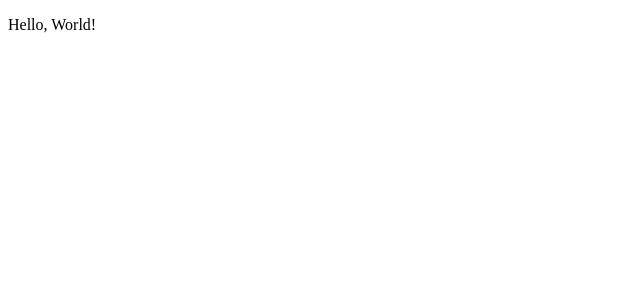
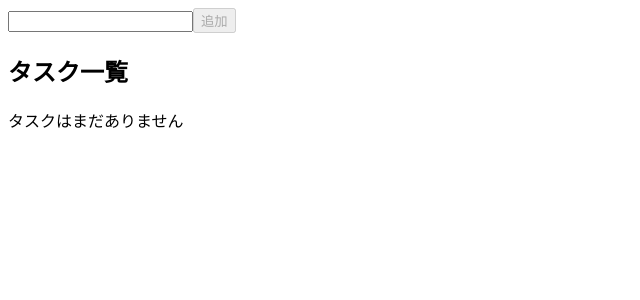
Before and after one commit to utsubo256/react-practices, a React (Vite) app: page / in a window 1280 px wide. Shown: the top 300 px of the page, without its empty margins (0-640 px from the left). Built offline with nearby package versions, Linux system fonts and the light colour scheme.

Commit message:
タスク追加と一覧表示機能の実装

```diff
--- a/src/App.jsx
+++ b/src/App.jsx
@@ -1,7 +1,27 @@
+import { useState } from "react";
+import TaskForm from "./TaskForm";
+import TaskList from "./TaskList";
+
 function App() {
+  const [tasks, setTasks] = useState([]);
+
+  function handleAddTask(title) {
+    if (title.trim() === "") return;
+
+    setTasks((previousTasks) => [
+      ...previousTasks,
+      {
+        id: crypto.randomUUID(),
+        title,
+        completed: false,
+      },
+    ]);
+  }
+
   return (
     <>
-      <p>Hello, World!</p>
+      <TaskForm onAddTask={handleAddTask} />
+      <TaskList tasks={tasks} />
     </>
   );
 }
--- /dev/null
+++ b/src/TaskForm.jsx
@@ -0,0 +1,20 @@
+import { useState } from "react";
+
+function TaskForm({ onAddTask }) {
+  const [title, setTitle] = useState("");
+
+  function handleSubmit(event) {
+    event.preventDefault();
+    onAddTask(title);
+    setTitle("");
+  }
+
+  return (
+    <form onSubmit={handleSubmit}>
+      <input value={title} onChange={(e) => setTitle(e.target.value)} />
+      <button disabled={title.trim() === ""}>追加</button>
+    </form>
+  );
+}
+
+export default TaskForm;
--- /dev/null
+++ b/src/TaskList.css
@@ -0,0 +1,4 @@
+.task-list {
+  list-style: none;
+  padding-inline-start: 0;
+}
--- /dev/null
+++ b/src/TaskList.jsx
@@ -0,0 +1,20 @@
+import "./TaskList.css";
+
+function TaskList({ tasks }) {
+  return (
+    <>
+      <h2>タスク一覧</h2>
+      {tasks.length ? (
+        <ul className="task-list">
+          {tasks.map((task) => (
+            <li key={task.id}>{task.title}</li>
+          ))}
+        </ul>
+      ) : (
+        <p>タスクはまだありません</p>
+      )}
+    </>
+  );
+}
+
+export default TaskList;
```
